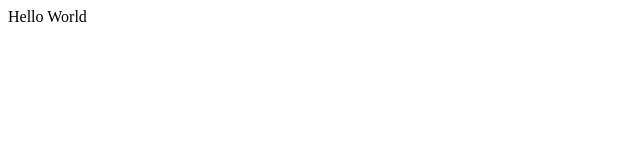
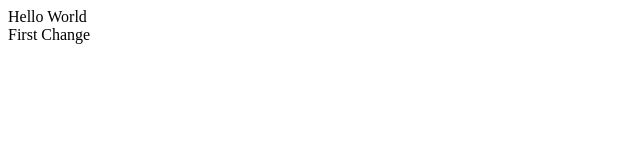
Before and after one commit to HsingTzuPeng/20221218, a plain HTML site: page index.html in a window 1280 px wide. Shown: the full height of the page, 0-640 px from the left. Drawn offline with Linux system fonts and the light colour scheme.

Commit message:
20221218

```diff
--- a/index.html
+++ b/index.html
@@ -8,5 +8,6 @@
 </head>
 <body>
     Hello World
+    <div>First Change <div>
 </body>
 </html>
```
